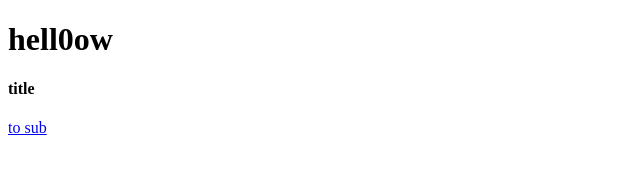
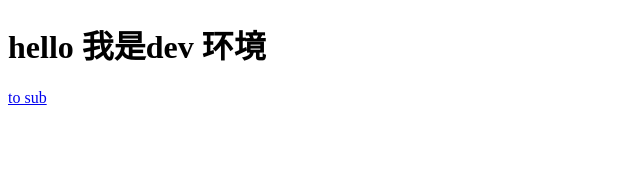
Before and after one commit to pikeCol/jenkins_test, a website: page index.html in a window 1280 px wide. Shown: the whole page, without its empty margins (0-640 px from the left). Drawn offline with Linux system fonts and the light colour scheme.

Commit message:
text change

```diff
--- a/index.html
+++ b/index.html
@@ -7,8 +7,7 @@
     <title>index</title>
   </head>
   <body>
-    <h1>hell0ow</h1>
-    <h4>title</h4>
+    <h1>hello 我是dev 环境</h1>
     <a href="/sub.html"> to sub</a>
   </body>
 </html>
```
